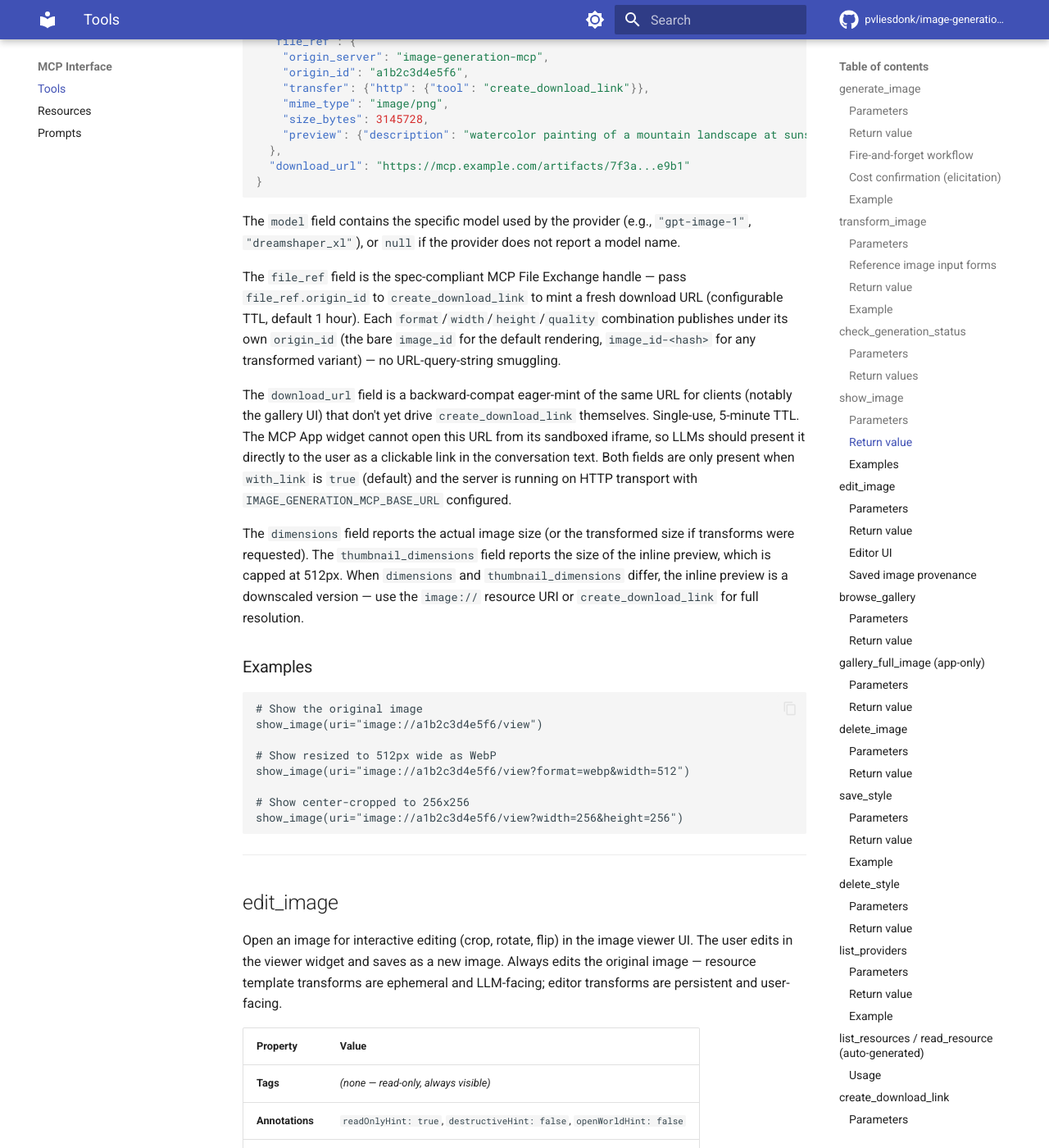
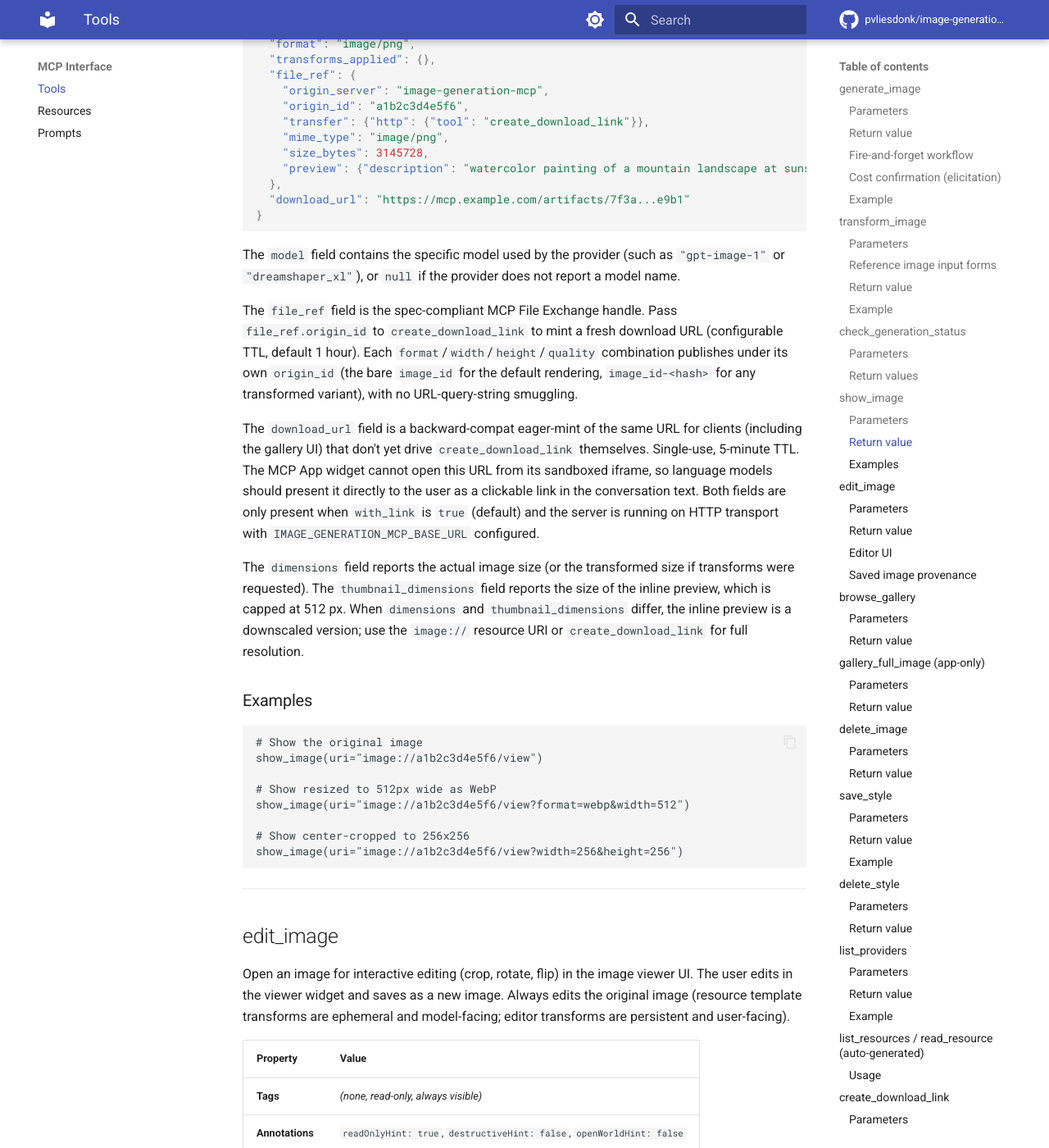
Before and after one commit to pvliesdonk/image-generation-mcp, an MkDocs documentation site: the page built from docs/tools.md, in a window 1280 px wide and 1400 px high, scrolled down 7919 px. Shown: the whole window at 82% size. Built offline with MkDocs 1.6.1 and Material for MkDocs 9.7.7, drawn with Linux system fonts in a browser that asks for light colours; comment, search, counter and statistics services are not loaded; the version menu is left out; some of the changed text lies outside the part shown.

Commit message:
fix: address review findings (MIME validation, generic unsupported msg, response symmetry) + Vale-clean user docs
Co-Authored-By: Claude Opus 4.8 (1M context) <noreply@anthropic.com>

````diff
--- a/docs/tools.md
+++ b/docs/tools.md
@@ -19,18 +19,18 @@ Generate an image from a text prompt. Returns immediately with a `status: "gener
 |-----------|------|---------|-------------|
 | `prompt` | str | *(required)* | Text description of the desired image |
 | `provider` | str | `"auto"` | Provider name (`openai`, `sd_webui`, `placeholder`) or `"auto"` for keyword-based selection |
-| `negative_prompt` | str | `null` | Things to avoid in the image. Native support on SD WebUI (SD 1.5/SDXL only — Flux models do NOT support negative prompts); appended as "Avoid:" on OpenAI. |
-| `aspect_ratio` | str | `"1:1"` | Desired ratio: `1:1`, `16:9`, `9:16`, `3:2`, `2:3`. Gemini additionally supports: `3:4`, `4:3`, `4:5`, `5:4`, `4:1`, `1:4`, `8:1`, `1:8`, `21:9` |
-| `quality` | str | `"standard"` | Quality level: `standard` (fast, lower cost) or `hd` (higher quality — enables model reasoning + 2K on Gemini, `high` tier on OpenAI) |
+| `negative_prompt` | str | `null` | Things to avoid in the image. Native support on SD WebUI (SD 1.5/SDXL only; Flux models do NOT support negative prompts); appended as "Avoid:" on OpenAI. |
+| `aspect_ratio` | str | `"1:1"` | Desired ratio: `1:1`, `16:9`, `9:16`, `3:2`, `2:3`. Gemini also supports: `3:4`, `4:3`, `4:5`, `5:4`, `4:1`, `1:4`, `8:1`, `1:8`, `21:9` |
+| `quality` | str | `"standard"` | Quality level: `standard` (fast, lower cost) or `hd` (higher quality, enables model reasoning + 2K on Gemini, `high` tier on OpenAI) |
 | `background` | str | `"opaque"` | Background mode: `opaque` or `transparent`. Supported by OpenAI (gpt-image-1) and Placeholder. SD WebUI ignores this parameter. |
-| `model` | str | `null` | Specific model to use (e.g., an SD WebUI checkpoint name or `"dall-e-3"` for OpenAI). Overrides the provider's default. Use `list_providers` to see available model IDs. |
+| `model` | str | `null` | Specific model to use (such as an SD WebUI checkpoint name or `"dall-e-3"` for OpenAI). Overrides the provider's default. Use `list_providers` to see available model IDs. |
 
 ### Return value
 
 Returns immediately with a `ToolResult` containing:
 
-1. **TextContent** -- JSON metadata with `status: "generating"`:
-2. **ResourceLink** -- URI reference to `image://{id}/view` (image pending)
+1. **TextContent**: JSON metadata with `status: "generating"`:
+2. **ResourceLink**: URI reference to `image://{id}/view` (image pending)
 
 ```json
 {
@@ -96,21 +96,21 @@ When picking `model`, consult each entry's `style_profile.style_hints` and `styl
 
 Edit or transform an existing image using a model that accepts image input (image-to-image). Accepts one or more reference images alongside a prompt describing the desired change. Returns immediately with a `status: "generating"` response while the transformation runs in the background. Use `check_generation_status(image_id)` to wait for completion, then call `show_image(uri=original_uri)` **once** to display the result.
 
-`transform_image` is distinct from `edit_image` (which applies local geometry transforms — crop, rotate, flip — directly in the server) and from `generate_image` (text-only, no reference image).
+`transform_image` is distinct from `edit_image` (which applies local geometry transforms such as crop, rotate, and flip directly in the server) and from `generate_image` (text-only, no reference image).
 
 | Property | Value |
 |----------|-------|
 | **Tags** | `write` (hidden in read-only mode) |
 | **Annotations** | `readOnlyHint: false`, `destructiveHint: false`, `openWorldHint: true` |
 | **Task** | `task=True` |
-| **Pattern** | Fire-and-forget — returns in &lt;1s, poll via `check_generation_status`, display via `show_image` |
+| **Pattern** | Fire-and-forget: returns in under 1 second. Poll via `check_generation_status`. Display via `show_image`. |
 
 ### Parameters
 
 | Parameter | Type | Default | Description |
 |-----------|------|---------|-------------|
 | `prompt` | str | *(required)* | Description of the desired edit or transformation (natural language) |
-| `reference_images` | list[str] | *(required)* | One or more gallery `image_id` values, `image://` URIs, or (when `IMAGE_GENERATION_MCP_ALLOW_LOCAL_FILE_INPUT=true`) local file paths to use as source image(s); currently limited to one image per call (Gemini) — check `max_input_images` in `list_providers` |
+| `reference_images` | list[str] | *(required)* | One or more gallery `image_id` values, `image://` URIs, or (when `IMAGE_GENERATION_MCP_ALLOW_LOCAL_FILE_INPUT=true`) local file paths to use as source images; currently limited to one image per call (Gemini), check `max_input_images` in `list_providers` |
 | `provider` | str | `"auto"` | Provider to use, or `"auto"`. Use a Gemini provider for image-to-image tasks; check `supports_image_input` in `list_providers` |
 | `negative_prompt` | str | `null` | Things to avoid in the result (provider support varies) |
 | `aspect_ratio` | str | `"1:1"` | Desired aspect ratio of the output image |
@@ -122,9 +122,9 @@ Edit or transform an existing image using a model that accepts image input (imag
 
 Each entry in `reference_images` is resolved in order:
 
-1. **Gallery `image_id`** — a 12-character hex ID from a prior `generate_image` or `transform_image` call (e.g. `"a1b2c3d4e5f6"`).
-2. **`image://` URI** — a full resource URI (e.g. `"image://a1b2c3d4e5f6/view"`).
-3. **Local file path** — absolute path on the server host (e.g. `"/home/user/photo.png"`). Only accepted when `IMAGE_GENERATION_MCP_ALLOW_LOCAL_FILE_INPUT=true`; rejected with an error otherwise.
+1. **Gallery `image_id`**: a 12-character hex ID from a prior `generate_image` or `transform_image` call, such as `"a1b2c3d4e5f6"`.
+2. **`image://` URI**: a full resource URI, such as `"image://a1b2c3d4e5f6/view"`.
+3. **Local file path**: absolute path on the server host, such as `"/home/user/photo.png"`. Only accepted when `IMAGE_GENERATION_MCP_ALLOW_LOCAL_FILE_INPUT=true`; rejected with an error otherwise.
 
 Call `list_providers` and inspect `supports_image_input` and `max_input_images` on each model to confirm which provider can handle your input count. This release serves single-reference-image transformations via Gemini models.
 
@@ -132,8 +132,8 @@ Call `list_providers` and inspect `supports_image_input` and `max_input_images`
 
 Returns immediately with a `ToolResult` containing:
 
-1. **TextContent** — JSON metadata with `status: "generating"`:
-2. **ResourceLink** — URI reference to `image://{id}/view` (image pending)
+1. **TextContent**: JSON metadata with `status: "generating"`:
+2. **ResourceLink**: URI reference to `image://{id}/view` (image pending)
 
 ```json
 {
@@ -167,11 +167,11 @@ Tool call: transform_image
 
 ## check_generation_status
 
-Lightweight status check for background image generation. Returns a short JSON string with `status`, `image_id`, and progress info — no image data, no heavy UI card.
+Lightweight status check for background image generation. Returns a short JSON string with `status`, `image_id`, and progress info (no image data, no heavy UI card).
 
 | Property | Value |
 |----------|-------|
-| **Tags** | *(none)* — always visible |
+| **Tags** | *(none, always visible)* |
 | **Annotations** | `readOnlyHint: true`, `destructiveHint: false`, `openWorldHint: false`, `idempotentHint: true` |
 
 ### Parameters
@@ -195,11 +195,11 @@ Lightweight status check for background image generation. Returns a short JSON s
 
 Display a completed image with optional on-demand transforms. Accepts a full `image://` resource URI with transforms encoded in the query string.
 
-**Only call this for completed images** — use `check_generation_status` to poll, then call `show_image` once when status is `"completed"`.
+**Only call this for completed images.** Use `check_generation_status` to poll, then call `show_image` once when status is `"completed"`.
 
 | Property | Value |
 |----------|-------|
-| **Tags** | *(none)* -- always visible (read-only operation) |
+| **Tags** | *(none, always visible, read-only operation)* |
 | **Annotations** | `readOnlyHint: true`, `destructiveHint: false`, `openWorldHint: false` |
 | **Task** | No |
 | **MCP App** | `ui://image-viewer/view.html` (interactive viewer in supported clients) |
@@ -208,7 +208,7 @@ Display a completed image with optional on-demand transforms. Accepts a full `im
 
 | Parameter | Type | Default | Description |
 |-----------|------|---------|-------------|
-| `uri` | str | *(required)* | Full `image://` resource URI (e.g., `image://a1b2c3/view?format=webp&width=512`) |
+| `uri` | str | *(required)* | Full `image://` resource URI, such as `image://a1b2c3/view?format=webp&width=512` |
 | `with_link` | bool | `true` | When `true`, publish the rendered bytes to MCP File Exchange and include `file_ref` (and a backward-compat `download_url`) in the metadata. Only effective when the server runs on HTTP transport with `BASE_URL` configured. |
 
 Transforms are encoded in the URI query string using the same parameters as the `image://{id}/view` resource template: `format`, `width`, `height`, `quality`.
@@ -217,8 +217,8 @@ Transforms are encoded in the URI query string using the same parameters as the
 
 Returns a `ToolResult` with:
 
-1. **ImageContent** -- a WebP thumbnail preview (max 512px, always under 1 MB) for inline display in MCP clients. This is always WebP regardless of the requested format.
-2. **TextContent** -- JSON metadata with the full-resolution details:
+1. **ImageContent**: a WebP thumbnail preview (max 512 px, always under 1 MB) for inline display in MCP clients. This is always WebP regardless of the requested format.
+2. **TextContent**: JSON metadata with the full-resolution details:
 
 ```json
 {
@@ -244,13 +244,13 @@ Returns a `ToolResult` with:
 }
 ```
 
-The `model` field contains the specific model used by the provider (e.g., `"gpt-image-1"`, `"dreamshaper_xl"`), or `null` if the provider does not report a model name.
+The `model` field contains the specific model used by the provider (such as `"gpt-image-1"` or `"dreamshaper_xl"`), or `null` if the provider does not report a model name.
 
-The `file_ref` field is the spec-compliant MCP File Exchange handle — pass `file_ref.origin_id` to `create_download_link` to mint a fresh download URL (configurable TTL, default 1 hour). Each `format`/`width`/`height`/`quality` combination publishes under its own `origin_id` (the bare `image_id` for the default rendering, `image_id-<hash>` for any transformed variant) — no URL-query-string smuggling.
+The `file_ref` field is the spec-compliant MCP File Exchange handle. Pass `file_ref.origin_id` to `create_download_link` to mint a fresh download URL (configurable TTL, default 1 hour). Each `format`/`width`/`height`/`quality` combination publishes under its own `origin_id` (the bare `image_id` for the default rendering, `image_id-<hash>` for any transformed variant), with no URL-query-string smuggling.
 
-The `download_url` field is a backward-compat eager-mint of the same URL for clients (notably the gallery UI) that don't yet drive `create_download_link` themselves. Single-use, 5-minute TTL. The MCP App widget cannot open this URL from its sandboxed iframe, so LLMs should present it directly to the user as a clickable link in the conversation text. Both fields are only present when `with_link` is `true` (default) and the server is running on HTTP transport with `IMAGE_GENERATION_MCP_BASE_URL` configured.
+The `download_url` field is a backward-compat eager-mint of the same URL for clients (including the gallery UI) that don't yet drive `create_download_link` themselves. Single-use, 5-minute TTL. The MCP App widget cannot open this URL from its sandboxed iframe, so language models should present it directly to the user as a clickable link in the conversation text. Both fields are only present when `with_link` is `true` (default) and the server is running on HTTP transport with `IMAGE_GENERATION_MCP_BASE_URL` configured.
 
-The `dimensions` field reports the actual image size (or the transformed size if transforms were requested). The `thumbnail_dimensions` field reports the size of the inline preview, which is capped at 512px. When `dimensions` and `thumbnail_dimensions` differ, the inline preview is a downscaled version — use the `image://` resource URI or `create_download_link` for full resolution.
+The `dimensions` field reports the actual image size (or the transformed size if transforms were requested). The `thumbnail_dimensions` field reports the size of the inline preview, which is capped at 512 px. When `dimensions` and `thumbnail_dimensions` differ, the inline preview is a downscaled version; use the `image://` resource URI or `create_download_link` for full resolution.
 
 ### Examples
 
@@ -269,11 +269,11 @@ show_image(uri="image://a1b2c3d4e5f6/view?width=256&height=256")
 
 ## edit_image
 
-Open an image for interactive editing (crop, rotate, flip) in the image viewer UI. The user edits in the viewer widget and saves as a new image. Always edits the original image — resource template transforms are ephemeral and LLM-facing; editor transforms are persistent and user-facing.
+Open an image for interactive editing (crop, rotate, flip) in the image viewer UI. The user edits in the viewer widget and saves as a new image. Always edits the original image (resource template transforms are ephemeral and model-facing; editor transforms are persistent and user-facing).
 
 | Property | Value |
 |----------|-------|
-| **Tags** | *(none — read-only, always visible)* |
+| **Tags** | *(none, read-only, always visible)* |
 | **Annotations** | `readOnlyHint: true`, `destructiveHint: false`, `openWorldHint: false` |
 | **MCP App** | Opens `ui://image-viewer/view.html` widget |
 
@@ -287,7 +287,7 @@ Open an image for interactive editing (crop, rotate, flip) in the image viewer U
 
 Returns a `ToolResult` with:
 
-1. **TextContent** — JSON metadata with `editable: true` to activate the editor UI:
+1. **TextContent**: JSON metadata with `editable: true` to activate the editor UI:
 
 ```json
 {
@@ -300,7 +300,7 @@ Returns a `ToolResult` with:
 }
 ```
 
-2. **ImageContent** — Full-resolution image as base64 (not a thumbnail). The viewer UI uses this to initialize the Cropper.js editor.
+2. **ImageContent**: Full-resolution image as base64 (not a thumbnail). The viewer UI uses this to initialize the Cropper.js editor.
 
 ### Editor UI
 
@@ -327,7 +327,7 @@ Open an interactive visual gallery of all generated images. The gallery renders
 
 | Property | Value |
 |----------|-------|
-| **Tags** | *(none — read-only, always visible)* |
+| **Tags** | *(none, read-only, always visible)* |
 | **Annotations** | `readOnlyHint: true`, `destructiveHint: false`, `openWorldHint: false` |
 | **MCP App** | Opens `ui://image-gallery/view.html` widget |
 
@@ -370,7 +370,7 @@ For MCP Apps-capable clients, the gallery widget is rendered inline with:
 
 ## gallery_full_image (app-only)
 
-Load full-resolution image data for the gallery lightbox. App-only — not shown to the model; called internally by the gallery UI when a thumbnail is clicked.
+Load full-resolution image data for the gallery lightbox. App-only (not shown to the model); called internally by the gallery UI when a thumbnail is clicked.
 
 | Property | Value |
 |----------|-------|
@@ -399,6 +399,7 @@ Load full-resolution image data for the gallery lightbox. App-only — not shown
 ```
 
 Images larger than 1 MB are resized to 1024 px wide WebP before encoding.
+
 
 ---
 
@@ -431,7 +432,7 @@ Raises an error if the image ID is not found.
 
 ## save_style
 
-Save a reusable style preset as a markdown file. Styles are creative briefs that the LLM interprets per-provider — not prompt fragments. Use to capture a visual direction for reuse across conversations.
+Save a reusable style preset as a markdown file. Styles are creative briefs that the model interprets per-provider (not prompt fragments). Use to capture a visual direction for reuse across conversations.
 
 | Property | Value |
 |----------|-------|
@@ -442,11 +443,11 @@ Save a reusable style preset as a markdown file. Styles are creative briefs that
 
 | Parameter | Type | Default | Description |
 |-----------|------|---------|-------------|
-| `name` | str | *(required)* | Style identifier — used as the filename (`{name}.md`). Alphanumeric, hyphens, and underscores only. |
+| `name` | str | *(required)* | Style identifier, used as the filename (`{name}.md`). Allowed characters: letters, numbers, hyphens, and `_` (underscore character). |
 | `body` | str | *(required)* | Markdown prose describing the visual direction (the creative brief) |
 | `tags` | list[str] | `null` | Optional categorization tags for browsing/filtering |
 | `provider` | str | `null` | Suggested provider (`auto`, `openai`, `sd_webui`) |
-| `aspect_ratio` | str | `null` | Default aspect ratio (e.g. `16:9`) |
+| `aspect_ratio` | str | `null` | Default aspect ratio (such as `16:9`) |
 | `quality` | str | `null` | Default quality level (`standard` or `hd`) |
 
 ### Return value
@@ -510,7 +511,7 @@ List available image generation providers and their status.
 
 | Property | Value |
 |----------|-------|
-| **Tags** | *(none)* -- always visible |
+| **Tags** | *(none, always visible)* |
 | **Annotations** | `readOnlyHint: true`, `destructiveHint: false`, `openWorldHint: true`, `idempotentHint: false` |
 | **Task** | No |
 
@@ -518,7 +519,7 @@ List available image generation providers and their status.
 
 | Parameter | Type | Default | Description |
 |-----------|------|---------|-------------|
-| `force_refresh` | bool | `false` | When `true`, re-runs capability discovery on all providers before returning. Use when providers may have changed (e.g., new SD WebUI checkpoints loaded). |
+| `force_refresh` | bool | `false` | When `true`, re-runs capability discovery on all providers before returning. Use when providers may have changed (such as after loading new SD WebUI checkpoints). |
 
 ### Return value
 
@@ -615,7 +617,7 @@ Tool call: list_providers
 
 ## list_resources / read_resource (auto-generated)
 
-These tools are automatically generated by the [ResourcesAsTools](https://gofastmcp.com/servers/transforms/resources-as-tools) transform. They bridge the gap for MCP clients that only support tools (e.g. Claude webchat) and cannot access resources directly.
+These tools are automatically generated by the [ResourcesAsTools](https://gofastmcp.com/servers/transforms/resources-as-tools) transform. They bridge the gap for MCP clients that only support tools (Claude web chat is one such client) and cannot access resources directly.
 
 | Tool | Description |
 |------|-------------|
@@ -647,7 +649,7 @@ These tools provide access to the same resources documented in [Resources](resou
 
 ## create_download_link
 
-Mint a one-time HTTP download URL for an image. Enables server-to-server image transfer between MCP servers (e.g., saving to a vault, attaching to email). The link expires after a single download or after `ttl_seconds`, whichever comes first.
+Mint a one-time HTTP download URL for an image. Enables server-to-server image transfer between MCP servers (such as saving to a vault or attaching to email). The link expires after a single download or after `ttl_seconds`, whichever comes first.
 
 | Property | Value |
 |----------|-------|
@@ -661,7 +663,7 @@ Mint a one-time HTTP download URL for an image. Enables server-to-server image t
 
 | Parameter | Type | Default | Description |
 |-----------|------|---------|-------------|
-| `uri` | str | *(required)* | A full `image://` resource URI, e.g. `image://abc123/view` or `image://abc123/view?format=webp&width=512`. |
+| `uri` | str | *(required)* | A full `image://` resource URI, such as `image://abc123/view` or `image://abc123/view?format=webp&width=512`. |
 | `ttl_seconds` | int | 300 | Link lifetime in seconds (default 5 minutes). |
 
 ### Return value
@@ -708,4 +710,4 @@ The viewer is a custom HTML resource at `ui://image-viewer/view.html` that:
 - Caches rendered images in `localStorage` for instant restore on revisit
 - Offers a download button (uses `downloadFile` API or `openLink` fallback) for the full-resolution image
 
-No configuration is needed — the viewer activates automatically on MCP Apps-capable clients. The Claude sandbox domain is auto-computed from `BASE_URL` (see [Configuration](configuration.md#server)). Clients without Apps support see the standard base64 image + metadata response.
+No configuration is needed. The viewer activates automatically on MCP Apps-capable clients. The Claude sandbox domain is auto-computed from `BASE_URL` (see [Configuration](configuration.md#server)). Clients without Apps support see the standard base64 image + metadata response.
````
Also changed, not shown: other parts of docs/tools.md (+12 -11 lines), docs/configuration.md (+24 -24 lines), docs/providers/gemini.md (+11 -11 lines), 6 other files.
